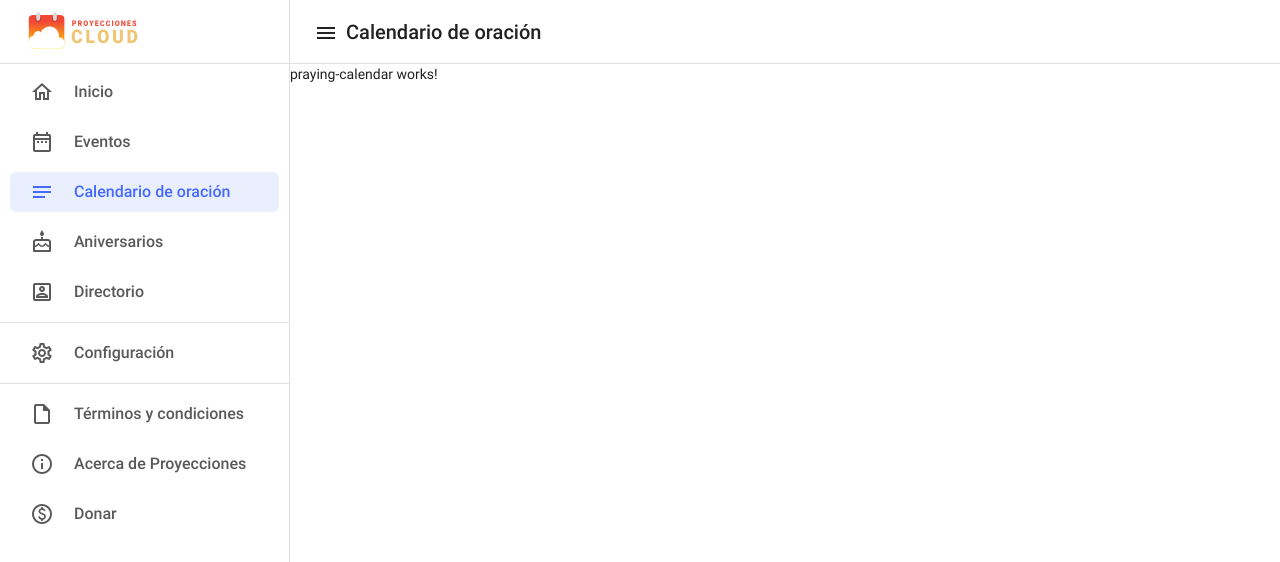
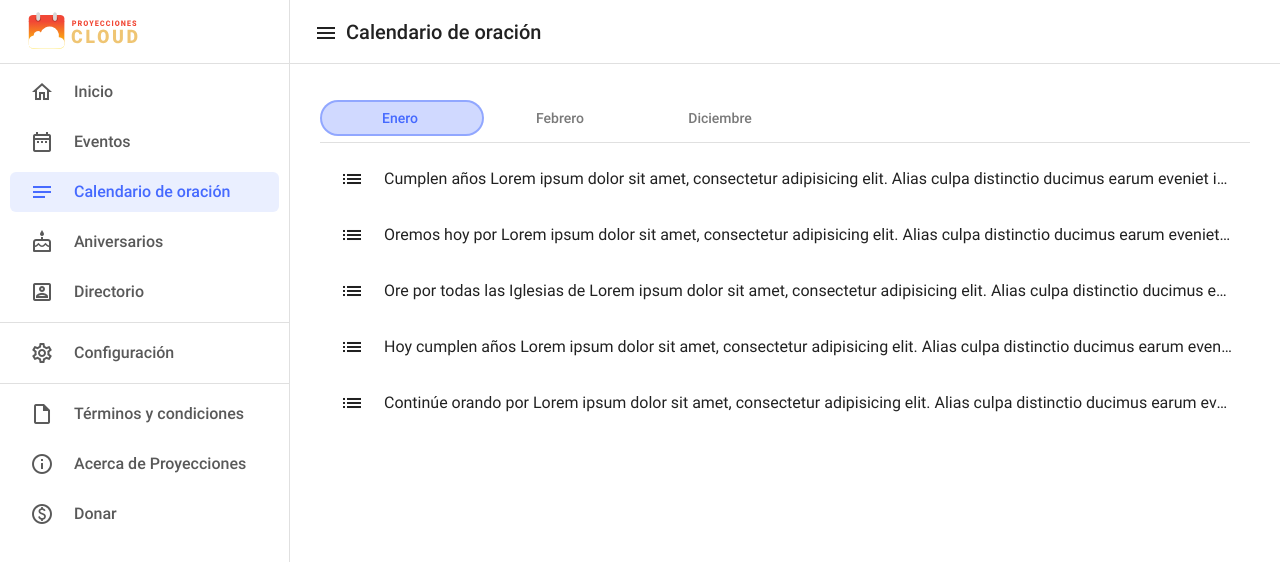
Before and after one commit to liosvel-medina/ProyeccionesWeb, an Angular app: page /praying-calendar in a window 1280 px wide. Shown: the top 562 px of the page. Built offline with nearby package versions, Linux system fonts and the light colour scheme.

Commit message:
define praying-calendar.component structure

```diff
--- a/src/app/app-material.module.ts
+++ b/src/app/app-material.module.ts
@@ -10,6 +10,7 @@ import {MatMenuModule} from "@angular/material/menu";
 import {MatCardModule} from "@angular/material/card";
 import {MatRippleModule} from "@angular/material/core";
 import {MatSnackBarModule} from "@angular/material/snack-bar";
+import {MatTabsModule} from "@angular/material/tabs";
 
 
 @NgModule({
@@ -27,6 +28,7 @@ import {MatSnackBarModule} from "@angular/material/snack-bar";
     MatCardModule,
     MatRippleModule,
     MatSnackBarModule,
+    MatTabsModule,
   ]
 })
 export class AppMaterialModule {
--- a/src/app/core/praying-calendar/praying-calendar.component.css
+++ b/src/app/core/praying-calendar/praying-calendar.component.css
@@ -0,0 +1,26 @@
+.content-area {
+  padding: 30px;
+}
+
+.mat-list-item .mat-line {
+}
+
+::ng-deep .mat-ink-bar {
+  bottom: unset !important;
+  top: 50%;
+  transform: translateY(-50%);
+  height: 32px !important;
+  border-radius: 50px;
+  border: 2px solid rgba(70, 106, 255, 0.45);
+  background-color: rgba(70, 106, 255, 0.25) !important;
+}
+
+::ng-deep .mat-tab-label-active {
+  /*::ng-deep .mat-tab-label-active .mat-tab-label-content {*/
+  color: #466AFF !important;
+  opacity: 1 !important;
+}
+
+::ng-deep .mat-tab-label-content {
+  font-weight: 500;
+}
--- a/src/app/core/praying-calendar/praying-calendar.component.html
+++ b/src/app/core/praying-calendar/praying-calendar.component.html
@@ -1 +1,20 @@
-<p>praying-calendar works!</p>
+<div class="content-area">
+  <div class="row">
+    <div class="col">
+
+      <mat-tab-group dynamicHeight>
+        <mat-tab *ngFor="let month of months" label="{{month.name}}">
+
+          <mat-list>
+            <mat-list-item *ngFor="let motive of month.motives">
+              <mat-icon mat-list-icon>list</mat-icon>
+              <span mat-line>{{motive.motive}}</span>
+            </mat-list-item>
+          </mat-list>
+
+        </mat-tab>
+      </mat-tab-group>
+
+    </div>
+  </div>
+</div>
--- a/src/app/core/praying-calendar/praying-calendar.component.ts
+++ b/src/app/core/praying-calendar/praying-calendar.component.ts
@@ -1,4 +1,14 @@
-import { Component, OnInit } from '@angular/core';
+import {Component, OnInit} from '@angular/core';
+
+export interface PrayingMotive {
+  number: string;
+  motive: string;
+}
+
+export interface Month {
+  name: string
+  motives: PrayingMotive[]
+}
 
 @Component({
   selector: 'app-praying-calendar',
@@ -7,7 +17,67 @@ import { Component, OnInit } from '@angular/core';
 })
 export class PrayingCalendarComponent implements OnInit {
 
-  constructor() { }
+  months: Month[] = [
+    {
+      name: 'Enero', motives: [
+        {
+          number: '01',
+          motive: 'Cumplen años Lorem ipsum dolor sit amet, consectetur adipisicing elit. Alias culpa distinctio ducimus earum eveniet inventore modi possimus quisquam sed. Ab error harum incidunt itaque molestias non officia ratione sequi vitae.'
+        },
+        {
+          number: '02',
+          motive: 'Oremos hoy por Lorem ipsum dolor sit amet, consectetur adipisicing elit. Alias culpa distinctio ducimus earum eveniet inventore modi possimus quisquam sed. Ab error harum incidunt itaque molestias non officia ratione sequi vitae. Lorem ipsum dolor sit amet, consectetur adipisicing elit. Alias culpa distinctio ducimus earum eveniet inventore modi possimus quisquam sed. Ab error harum incidunt itaque molestias non officia ratione sequi vitae.'
+        },
+        {
+          number: '03',
+          motive: 'Ore por todas las Iglesias de Lorem ipsum dolor sit amet, consectetur adipisicing elit. Alias culpa distinctio ducimus earum eveniet inventore modi possimus quisquam sed. Ab error harum incidunt itaque molestias non officia ratione sequi vitae.'
+        },
+        {
+          number: '04',
+          motive: 'Hoy cumplen años Lorem ipsum dolor sit amet, consectetur adipisicing elit. Alias culpa distinctio ducimus earum eveniet inventore modi possimus quisquam sed. Ab error harum incidunt itaque molestias non officia ratione sequi vitae.'
+        },
+        {
+          number: '05',
+          motive: 'Continúe orando por Lorem ipsum dolor sit amet, consectetur adipisicing elit. Alias culpa distinctio ducimus earum eveniet inventore modi possimus quisquam sed. Ab error harum incidunt itaque molestias non officia ratione sequi vitae.'
+        },
+      ]
+    },
+    {
+      name: 'Febrero', motives: [
+        {
+          number: '01',
+          motive: 'Cumplen años Lorem ipsum dolor sit amet, consectetur adipisicing elit. Alias culpa distinctio ducimus earum eveniet inventore modi possimus quisquam sed. Ab error harum incidunt itaque molestias non officia ratione sequi vitae.'
+        },
+        {
+          number: '02',
+          motive: 'Oremos hoy por Lorem ipsum dolor sit amet, consectetur adipisicing elit. Alias culpa distinctio ducimus earum eveniet inventore modi possimus quisquam sed. Ab error harum incidunt itaque molestias non officia ratione sequi vitae.'
+        },
+        {
+          number: '03',
+          motive: 'Ore por todas las Iglesias de Lorem ipsum dolor sit amet, consectetur adipisicing elit. Alias culpa distinctio ducimus earum eveniet inventore modi possimus quisquam sed. Ab error harum incidunt itaque molestias non officia ratione sequi vitae.'
+        },
+      ]
+    },
+    {
+      name: 'Diciembre', motives: [
+        {
+          number: '01',
+          motive: 'Cumplen años Lorem ipsum dolor sit amet, consectetur adipisicing elit. Alias culpa distinctio ducimus earum eveniet inventore modi possimus quisquam sed. Ab error harum incidunt itaque molestias non officia ratione sequi vitae.'
+        },
+        {
+          number: '02',
+          motive: 'Oremos hoy por Lorem ipsum dolor sit amet, consectetur adipisicing elit. Alias culpa distinctio ducimus earum eveniet inventore modi possimus quisquam sed. Ab error harum incidunt itaque molestias non officia ratione sequi vitae.'
+        },
+        {
+          number: '03',
+          motive: 'Ore por todas las Iglesias de Lorem ipsum dolor sit amet, consectetur adipisicing elit. Alias culpa distinctio ducimus earum eveniet inventore modi possimus quisquam sed. Ab error harum incidunt itaque molestias non officia ratione sequi vitae.'
+        },
+      ]
+    }
+  ];
+
+  constructor() {
+  }
 
   ngOnInit(): void {
   }
```
